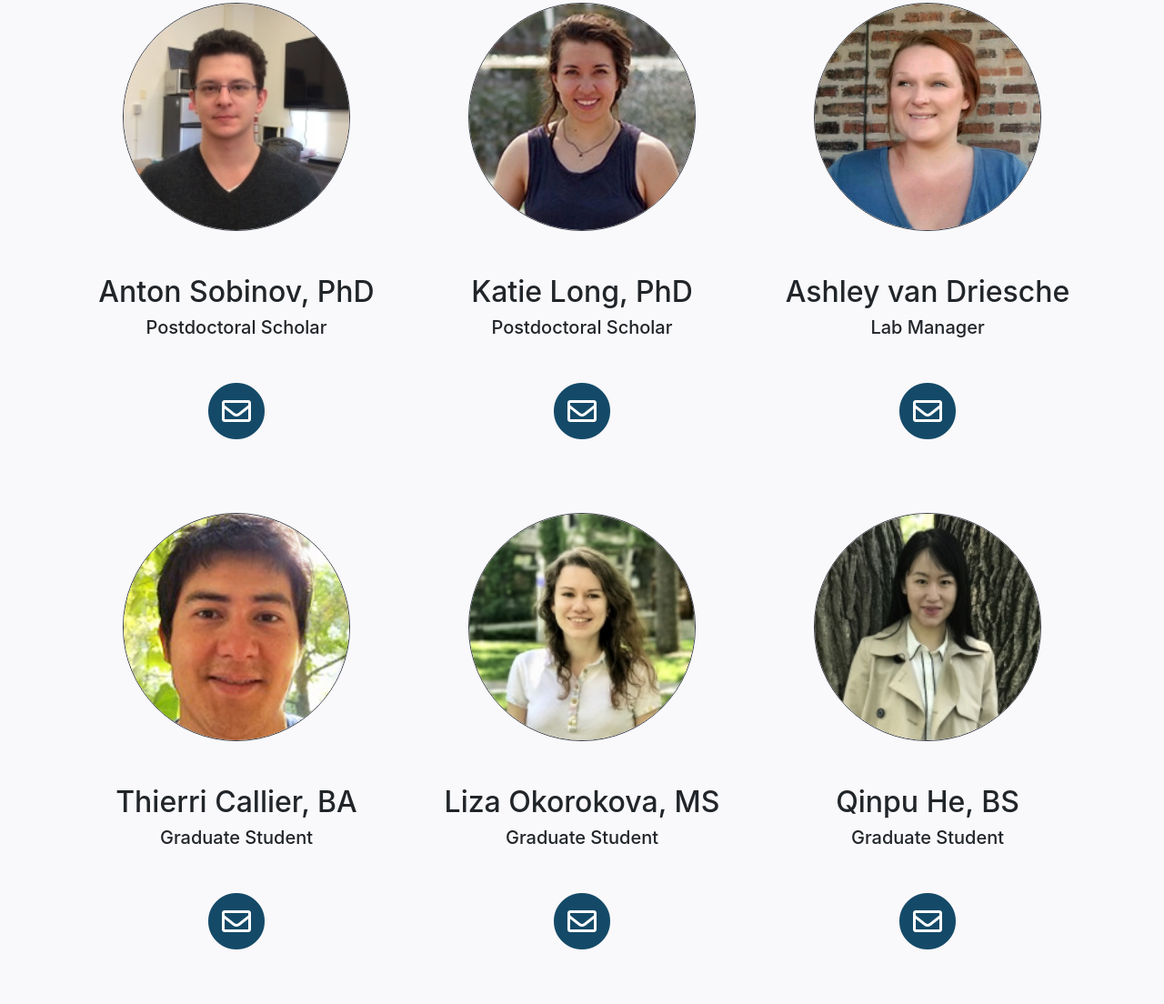
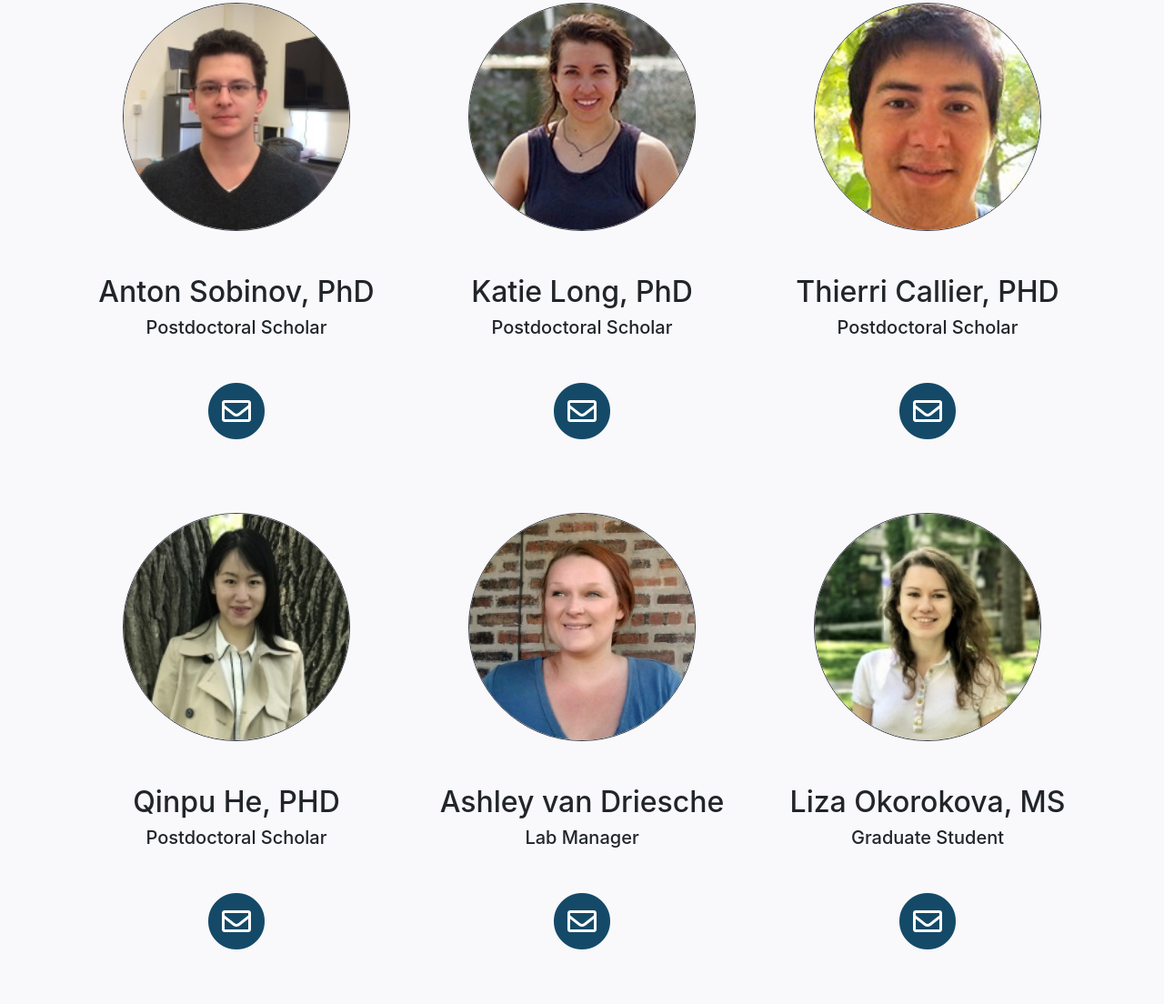
Before and after one commit to BensmaiaLab/bensmaialab.github.io, a plain HTML site: page team/index.html in a window 1280 px wide. Shown: the part 908-2012 px from the top of the page at 91% size. Drawn offline with Linux system fonts and the light colour scheme.

Commit message:
updating thierri and qinpu

```diff
--- a/team/index.html
+++ b/team/index.html
@@ -652,6 +652,32 @@ html {
                     </span>
                 </div></div>
           </div><div class="col-lg-4 col-md-6 col-sm-12 pt-3 pb-5 text-left text-sm-center"><div class="text-center m-2">
+                <img src="/images/team/ThierriCallier.jpg" class="img-fluid rounded-circle w-75 border border-dark" alt="Thierri Callier, PHD"></img>
+              </div><div class="mt-5 mb-0 text-body">
+              <h2>Thierri Callier, PHD</h2>
+            </div>
+            <div class="member text-body"><h5 class="mb-3">Postdoctoral Scholar</h5><div class="row justify-content-center pt-4"><span class="fa-stack fa-2x m-2" title="Email">
+                      <a href="mailto:tcallier@gmail.com">
+                        <i class="fas fa-circle fa-stack-2x"></i>
+                        <i class="far fa-envelope fa-stack-1x fa-inverse"></i>
+                        <span class="sr-only">Email</span>
+                      </a>
+                    </span>
+                </div></div>
+          </div><div class="col-lg-4 col-md-6 col-sm-12 pt-3 pb-5 text-left text-sm-center"><div class="text-center m-2">
+                <img src="/images/team/QinpuHe.jpg" class="img-fluid rounded-circle w-75 border border-dark" alt="Qinpu He, PHD"></img>
+              </div><div class="mt-5 mb-0 text-body">
+              <h2>Qinpu He, PHD</h2>
+            </div>
+            <div class="member text-body"><h5 class="mb-3">Postdoctoral Scholar</h5><div class="row justify-content-center pt-4"><span class="fa-stack fa-2x m-2" title="Email">
+                      <a href="mailto:qinpuhe@uchicago.edu">
+                        <i class="fas fa-circle fa-stack-2x"></i>
+                        <i class="far fa-envelope fa-stack-1x fa-inverse"></i>
+                        <span class="sr-only">Email</span>
+                      </a>
+                    </span>
+                </div></div>
+          </div><div class="col-lg-4 col-md-6 col-sm-12 pt-3 pb-5 text-left text-sm-center"><div class="text-center m-2">
                 <img src="/images/team/AshleyvanDriesche.jpg" class="img-fluid rounded-circle w-75 border border-dark" alt="Ashley van Driesche"></img>
               </div><div class="mt-5 mb-0 text-body">
               <h2>Ashley van Driesche</h2>
@@ -665,38 +691,12 @@ html {
                     </span>
                 </div></div>
           </div><div class="col-lg-4 col-md-6 col-sm-12 pt-3 pb-5 text-left text-sm-center"><div class="text-center m-2">
-                <img src="/images/team/ThierriCallier.jpg" class="img-fluid rounded-circle w-75 border border-dark" alt="Thierri Callier, BA"></img>
-              </div><div class="mt-5 mb-0 text-body">
-              <h2>Thierri Callier, BA</h2>
-            </div>
-            <div class="member text-body"><h5 class="mb-3">Graduate Student</h5><div class="row justify-content-center pt-4"><span class="fa-stack fa-2x m-2" title="Email">
-                      <a href="mailto:tcallier@gmail.com">
-                        <i class="fas fa-circle fa-stack-2x"></i>
-                        <i class="far fa-envelope fa-stack-1x fa-inverse"></i>
-                        <span class="sr-only">Email</span>
-                      </a>
-                    </span>
-                </div></div>
-          </div><div class="col-lg-4 col-md-6 col-sm-12 pt-3 pb-5 text-left text-sm-center"><div class="text-center m-2">
                 <img src="/images/team/LizaOkorovka.jpg" class="img-fluid rounded-circle w-75 border border-dark" alt="Liza Okorokova, MS"></img>
               </div><div class="mt-5 mb-0 text-body">
               <h2>Liza Okorokova, MS</h2>
             </div>
             <div class="member text-body"><h5 class="mb-3">Graduate Student</h5><div class="row justify-content-center pt-4"><span class="fa-stack fa-2x m-2" title="Email">
                       <a href="mailto:lizok@uchicago.edu">
-                        <i class="fas fa-circle fa-stack-2x"></i>
-                        <i class="far fa-envelope fa-stack-1x fa-inverse"></i>
-                        <span class="sr-only">Email</span>
-                      </a>
-                    </span>
-                </div></div>
-          </div><div class="col-lg-4 col-md-6 col-sm-12 pt-3 pb-5 text-left text-sm-center"><div class="text-center m-2">
-                <img src="/images/team/QinpuHe.jpg" class="img-fluid rounded-circle w-75 border border-dark" alt="Qinpu He, BS"></img>
-              </div><div class="mt-5 mb-0 text-body">
-              <h2>Qinpu He, BS</h2>
-            </div>
-            <div class="member text-body"><h5 class="mb-3">Graduate Student</h5><div class="row justify-content-center pt-4"><span class="fa-stack fa-2x m-2" title="Email">
-                      <a href="mailto:qinpuhe@uchicago.edu">
                         <i class="fas fa-circle fa-stack-2x"></i>
                         <i class="far fa-envelope fa-stack-1x fa-inverse"></i>
                         <span class="sr-only">Email</span>
```
